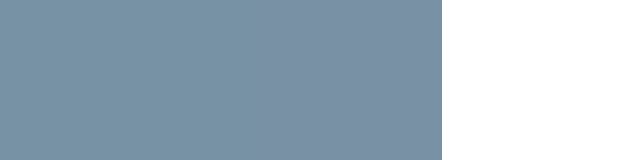
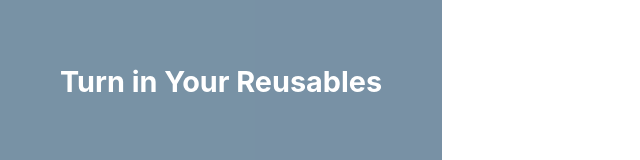
Before and after one commit to Rland12/ReuseOnGovernors, a React (Create React App) app: page /scan in a window 1280 px wide. Shown: the top 160 px of the page, without its empty margins (0-640 px from the left). Built offline with nearby package versions, Linux system fonts and the light colour scheme.

Commit message:
add title to scan page

```diff
--- a/src/components/ScanPage.js
+++ b/src/components/ScanPage.js
@@ -7,6 +7,9 @@ const ScanQR = () => {
 
   return (
     <div className='main-content'>
+      <header className="scan-header">
+        <h2>Turn in Your Reusables</h2>
+      </header>
       <div className="scan-qr-container">
         <div className="scan-card">
           {/* User profile image at the top */}
--- a/src/components/styles/ScanPageStyles.css
+++ b/src/components/styles/ScanPageStyles.css
@@ -5,7 +5,15 @@
     height: 100vh; /* Full viewport height to center vertically */
     padding: 20px;
   }
-
+  .scan-header {
+    width: 100%;
+    text-align: center;
+    margin-bottom: 20px;
+  }
+  .scan-header h2 {
+    font-size: 1.8rem;
+    color: white; /*brand color for the points header */
+  }
   .scan-card {
     width: 100px;
     max-width: 400px;
```
